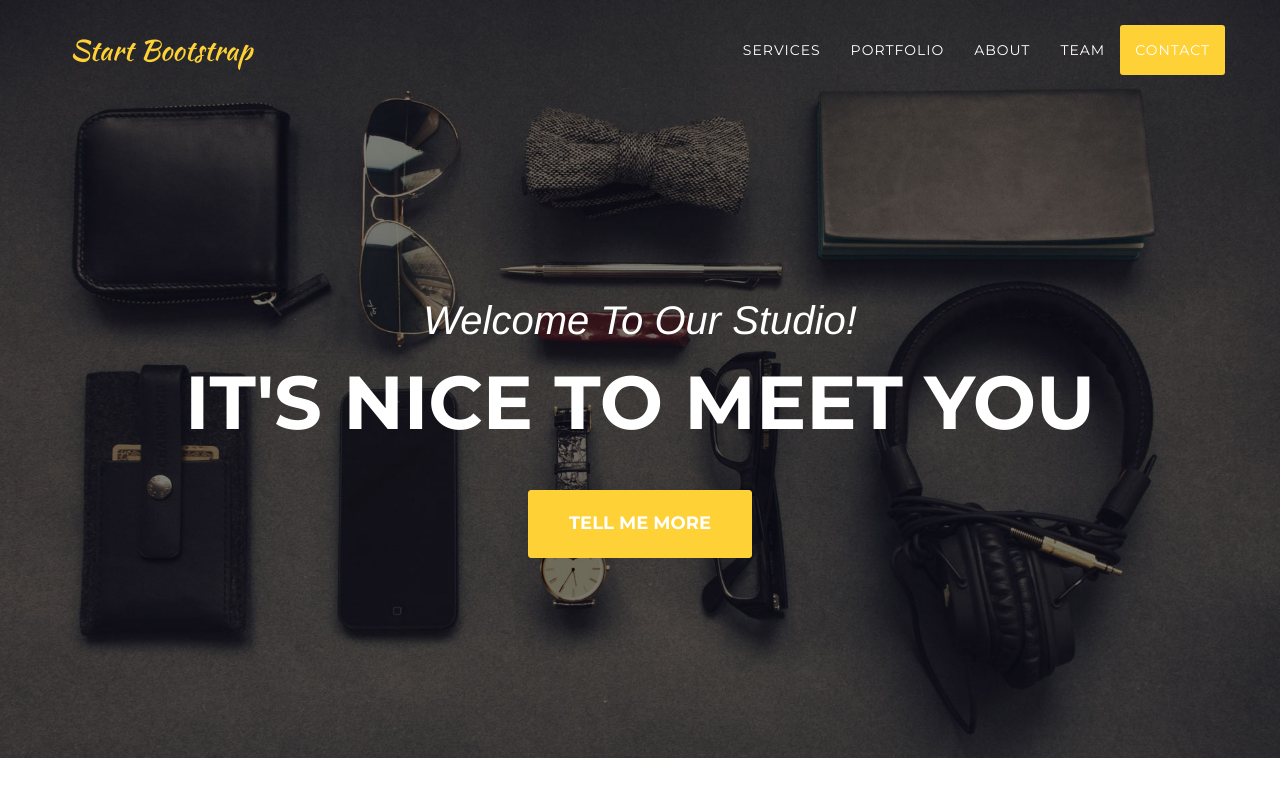
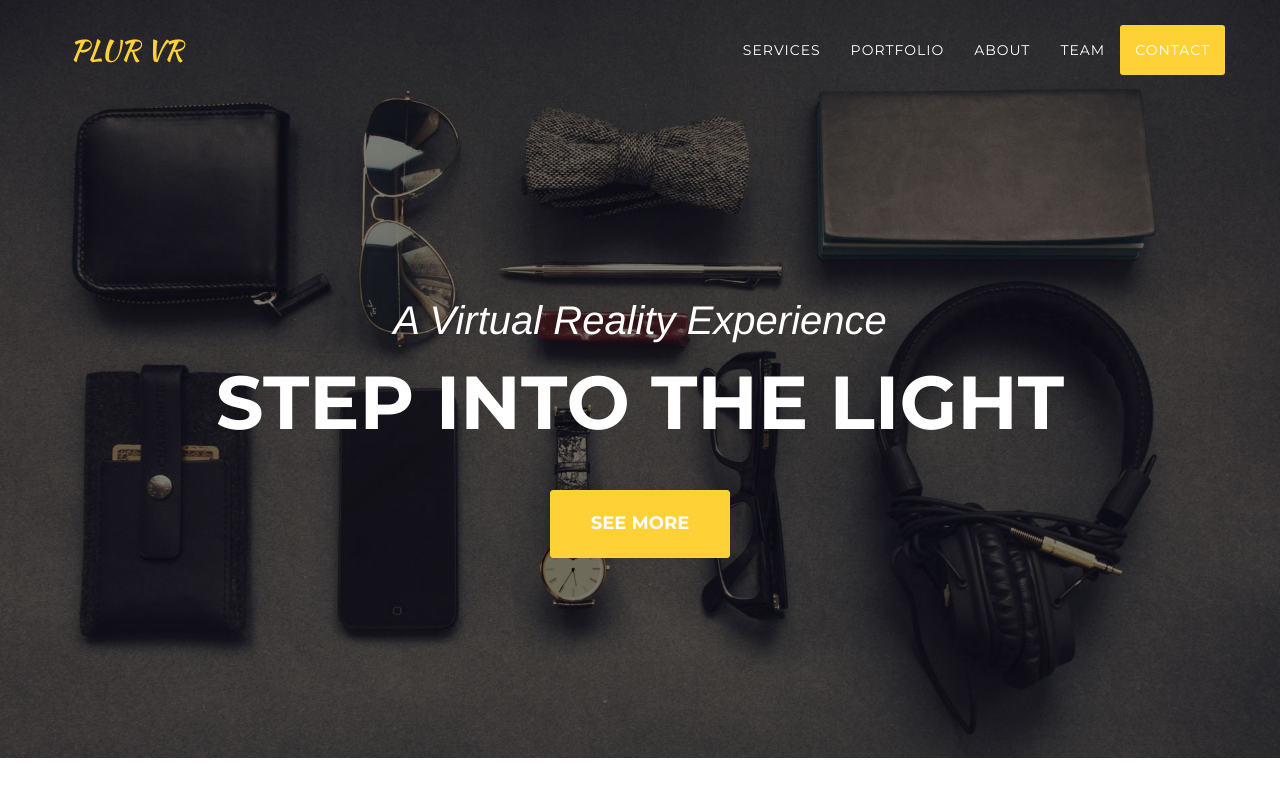
Before and after one commit to plurvr/plurvr, a plain HTML site: page index.html in a window 1280 px wide. Shown: the top 800 px of the page. Drawn offline with nearby package versions, Linux system fonts and the light colour scheme; a web font is replaced by a local one.

Commit message:
Phase 1 copy change

```diff
--- a/index.html
+++ b/index.html
@@ -9,7 +9,7 @@
     <meta name="description" content="">
     <meta name="author" content="">
 
-    <title>Agency - Start Bootstrap Theme</title>
+    <title>PLUR VR - Virtual Reality Music Fest Experience</title>
 
     <!-- Bootstrap Core CSS -->
     <link href="css/bootstrap.min.css" rel="stylesheet">
@@ -46,7 +46,7 @@
                     <span class="icon-bar"></span>
                     <span class="icon-bar"></span>
                 </button>
-                <a class="navbar-brand page-scroll" href="#page-top">Start Bootstrap</a>
+                <a class="navbar-brand page-scroll" href="#page-top">PLUR VR</a>
             </div>
 
             <!-- Collect the nav links, forms, and other content for toggling -->
@@ -81,9 +81,9 @@
     <header>
         <div class="container">
             <div class="intro-text">
-                <div class="intro-lead-in">Welcome To Our Studio!</div>
-                <div class="intro-heading">It's Nice To Meet You</div>
-                <a href="#services" class="page-scroll btn btn-xl">Tell Me More</a>
+                <div class="intro-lead-in">A Virtual Reality Experience</div>
+                <div class="intro-heading">Step Into the Light</div>
+                <a href="#services" class="page-scroll btn btn-xl">See More</a>
             </div>
         </div>
     </header>
```
